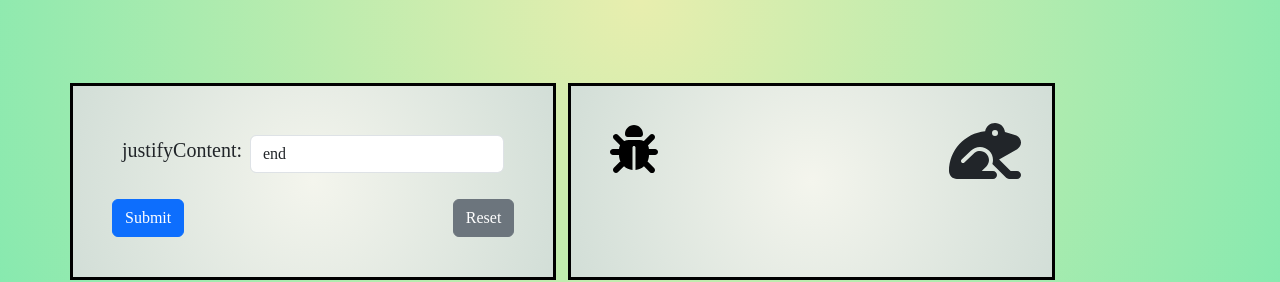
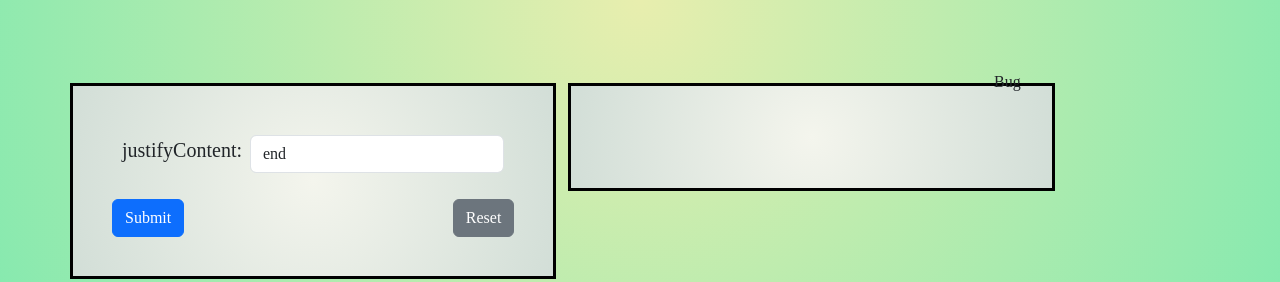
Before and after one commit to TheAvtarSingh/learning-client, a React (Create React App) app: page /game in a window 1280 px wide. Shown: the part 401-683 px from the top of the page. Built offline with nearby package versions, Linux system fonts and the light colour scheme; a web font is replaced by a local one.

Commit message:
commit message

```diff
--- a/src/components/game/FlexboxGame.js
+++ b/src/components/game/FlexboxGame.js
@@ -1,8 +1,8 @@
 import React, { useState } from 'react';
 import 'bootstrap/dist/css/bootstrap.min.css';
 import './FlexboxGame.css';
-import { FontAwesomeIcon } from '@fortawesome/react-fontawesome';
-import { faFrog, faBug } from '@fortawesome/free-solid-svg-icons';
+// import { FontAwesomeIcon } from '@fortawesome/react-fontawesome';
+// import { faFrog, faBug } from '@fortawesome/free-solid-svg-icons';
 const FlexboxGame = () => {
     const [justifyContentValue, setJustifyContentValue] = useState('end');
     const [isCorrect, setIsCorrect] = useState(false);
@@ -97,14 +97,14 @@ const FlexboxGame = () => {
                     <div className={`col-md-6 ${isCorrect ? 'correct' : ''}`}>
                         <div className="container-with-border col-md-6"  >
                             <div className='container-with-white-border'>
-                                <FontAwesomeIcon
+                                {/* <FontAwesomeIcon
                                     icon={faBug}
                                     size='3x'
                                     style={{
                                         color: justifyContentValue === 'start' || justifyContentValue === 'flex-start' ? 'red' : 'black'
                                       }}
 
-                                />
+                                /> */}
                             </div>
                             <div
                                 className='container-with-circle-border'
@@ -114,8 +114,10 @@ const FlexboxGame = () => {
                                 }}
                             >
                                 {justifyContentValue !== 'start' && justifyContentValue !== 'flex-start' && (
-                                    <FontAwesomeIcon icon={faFrog} size="4x" className="frog-icon" />
-                                )}
+                                    <span> Bug</span>
+                                    // <FontAwesomeIcon icon={faFrog} size="4x" className="frog-icon" />
+                                )
+                                }
                             </div>
                         </div>
                     </div>
```
